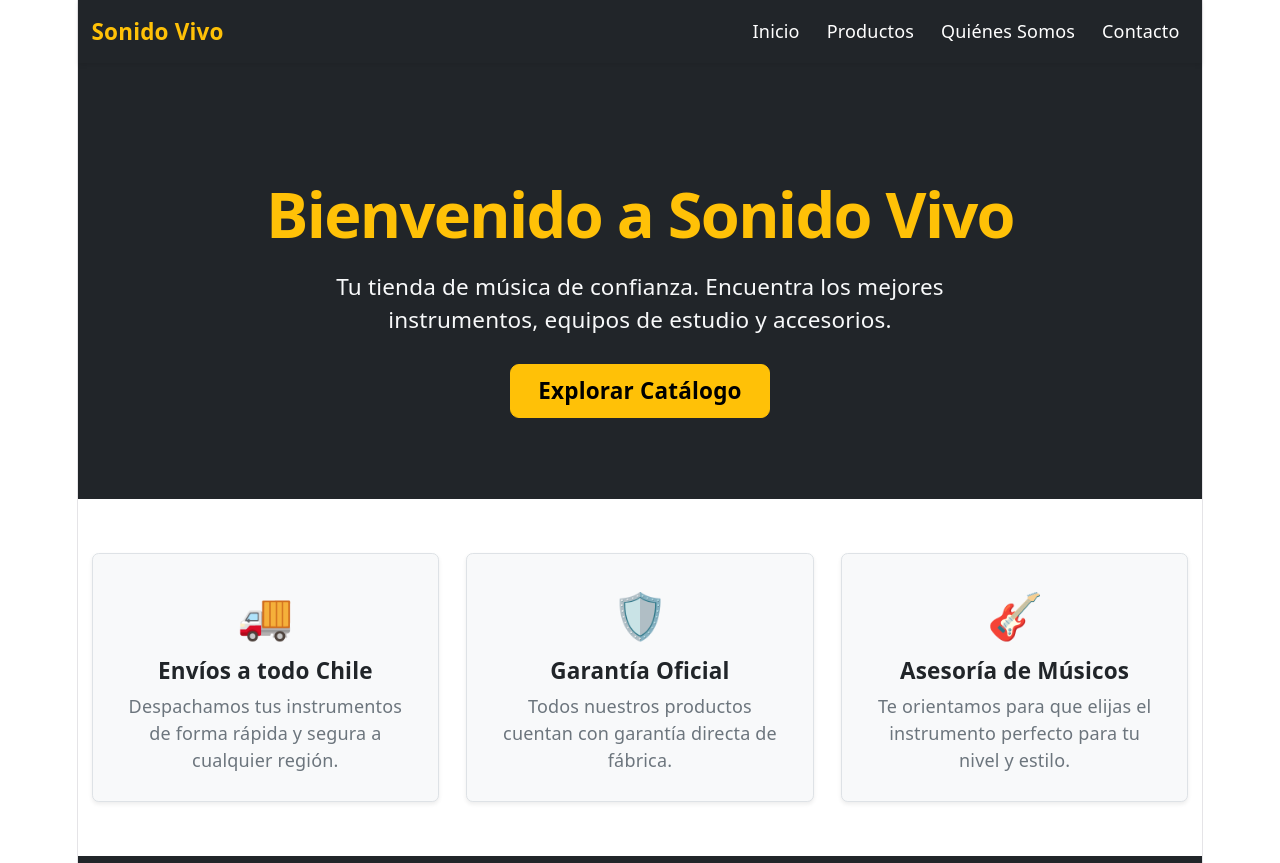
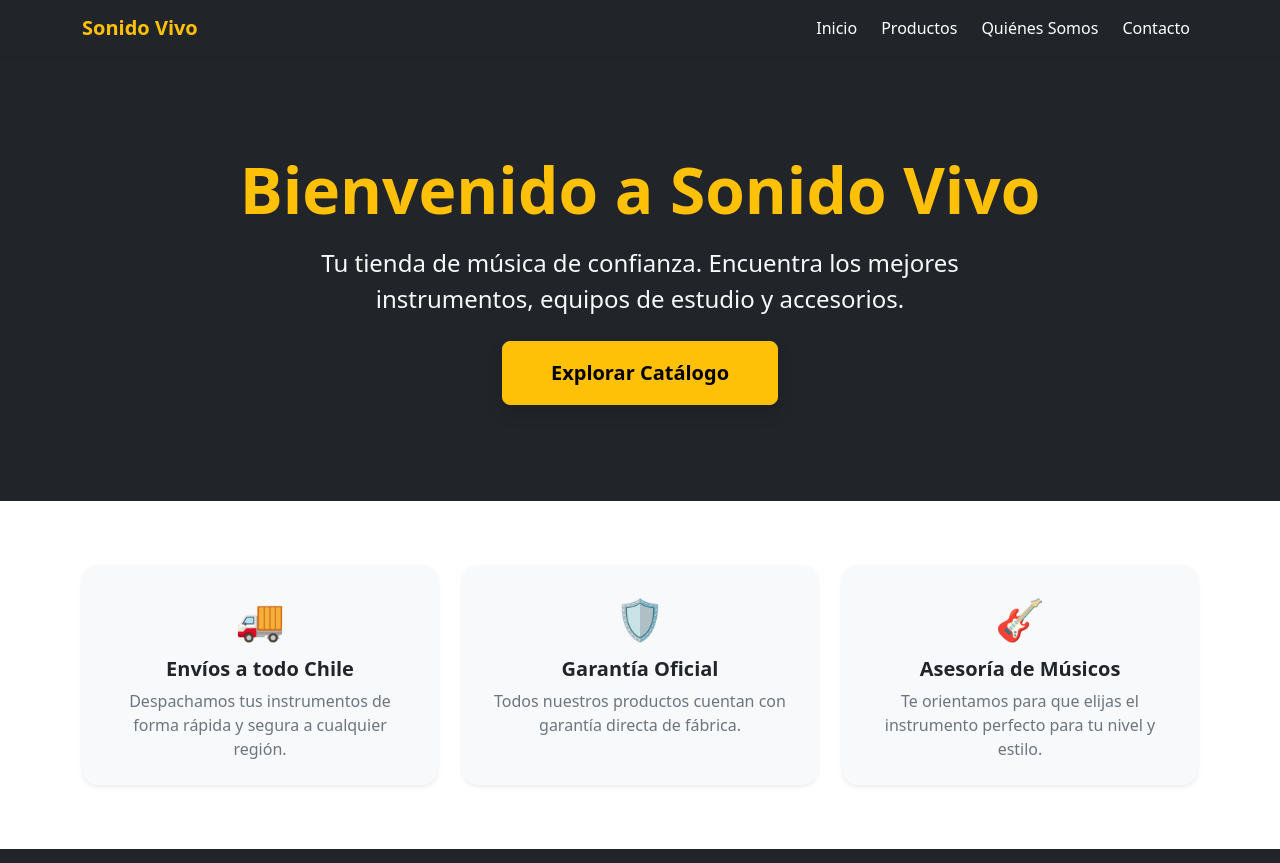
Before and after one commit to Fimchart/SonidoVivo_React, a React (Vite) app: page / in a window 1280 px wide. Built offline with nearby package versions, Linux system fonts and the light colour scheme.

Commit message:
congiguración de css

```diff
--- a/src/index.css
+++ b/src/index.css
@@ -1,111 +1,23 @@
-:root {
-  --text: #6b6375;
-  --text-h: #08060d;
-  --bg: #fff;
-  --border: #e5e4e7;
-  --code-bg: #f4f3ec;
-  --accent: #aa3bff;
-  --accent-bg: rgba(170, 59, 255, 0.1);
-  --accent-border: rgba(170, 59, 255, 0.5);
-  --social-bg: rgba(244, 243, 236, 0.5);
-  --shadow:
-    rgba(0, 0, 0, 0.1) 0 10px 15px -3px, rgba(0, 0, 0, 0.05) 0 4px 6px -2px;
-
-  --sans: system-ui, 'Segoe UI', Roboto, sans-serif;
-  --heading: system-ui, 'Segoe UI', Roboto, sans-serif;
-  --mono: ui-monospace, Consolas, monospace;
-
-  font: 18px/145% var(--sans);
-  letter-spacing: 0.18px;
-  color-scheme: light dark;
-  color: var(--text);
-  background: var(--bg);
-  font-synthesis: none;
-  text-rendering: optimizeLegibility;
+body {
+  margin: 0;
+  padding: 0;
+  background-color: #212529; /* Fondo oscuro global */
+  color: #ffffff;
+  font-family: system-ui, -apple-system, "Segoe UI", Roboto, sans-serif;
   -webkit-font-smoothing: antialiased;
   -moz-osx-font-smoothing: grayscale;
-
-  @media (max-width: 1024px) {
-    font-size: 16px;
-  }
-}
-
-@media (prefers-color-scheme: dark) {
-  :root {
-    --text: #9ca3af;
-    --text-h: #f3f4f6;
-    --bg: #16171d;
-    --border: #2e303a;
-    --code-bg: #1f2028;
-    --accent: #c084fc;
-    --accent-bg: rgba(192, 132, 252, 0.15);
-    --accent-border: rgba(192, 132, 252, 0.5);
-    --social-bg: rgba(47, 48, 58, 0.5);
-    --shadow:
-      rgba(0, 0, 0, 0.4) 0 10px 15px -3px, rgba(0, 0, 0, 0.25) 0 4px 6px -2px;
-  }
-
-  #social .button-icon {
-    filter: invert(1) brightness(2);
-  }
 }
 
 #root {
-  width: 1126px;
-  max-width: 100%;
-  margin: 0 auto;
-  text-align: center;
-  border-inline: 1px solid var(--border);
-  min-height: 100svh;
+  width: 100%;
+  min-height: 100vh;
+  margin: 0;
+  padding: 0;
   display: flex;
   flex-direction: column;
-  box-sizing: border-box;
 }
 
-body {
-  margin: 0;
+/* Evita desbordamientos horizontales en toda la página */
+html, body {
+  overflow-x: hidden;
 }
-
-h1,
-h2 {
-  font-family: var(--heading);
-  font-weight: 500;
-  color: var(--text-h);
-}
-
-h1 {
-  font-size: 56px;
-  letter-spacing: -1.68px;
-  margin: 32px 0;
-  @media (max-width: 1024px) {
-    font-size: 36px;
-    margin: 20px 0;
-  }
-}
-h2 {
-  font-size: 24px;
-  line-height: 118%;
-  letter-spacing: -0.24px;
-  margin: 0 0 8px;
-  @media (max-width: 1024px) {
-    font-size: 20px;
-  }
-}
-p {
-  margin: 0;
-}
-
-code,
-.counter {
-  font-family: var(--mono);
-  display: inline-flex;
-  border-radius: 4px;
-  color: var(--text-h);
-}
-
-code {
-  font-size: 15px;
-  line-height: 135%;
-  padding: 4px 8px;
-  background: var(--code-bg);
-}
--- a/src/paginas/Inicio.tsx
+++ b/src/paginas/Inicio.tsx
@@ -2,28 +2,29 @@ import { Link } from "react-router-dom";
 
 function Inicio() {
   return (
-    <div className="bg-dark text-white min-vh-100">
+    <div className="w-100 min-vh-100 bg-dark text-white m-0 p-0 overflow-x-hidden">
+
       {/* Banner Principal Centrado */}
-      <div className="bg-dark text-white text-center py-5">
-        <div className="container py-4">
-          <h1 className="display-4 fw-bold text-warning mb-3">
+      <section className="bg-dark text-white text-center py-5 w-100">
+        <div className="container py-5">
+          <h1 className="display-3 fw-bold text-warning mb-3">
             Bienvenido a Sonido Vivo
           </h1>
-          <p className="lead text-light mb-4 col-md-8 mx-auto">
+          <p className="lead text-light mb-4 col-md-8 mx-auto fs-4">
             Tu tienda de música de confianza. Encuentra los mejores instrumentos, equipos de estudio y accesorios.
           </p>
-          <Link to="/productos" className="btn btn-warning btn-lg fw-bold px-4">
+          <Link to="/productos" className="btn btn-warning btn-lg fw-bold px-5 py-3 fs-5 shadow">
             Explorar Catálogo
           </Link>
         </div>
-      </div>
+      </section>
 
       {/* Sección de Tarjetas de Beneficios */}
-      <div className="bg-white py-5 text-dark">
-        <div className="container">
+      <section className="bg-white py-5 text-dark w-100">
+        <div className="container py-3">
           <div className="row text-center g-4">
             <div className="col-md-4">
-              <div className="p-4 border rounded shadow-sm h-100 bg-light">
+              <div className="p-4 border-0 rounded-4 shadow-sm h-100 bg-light">
                 <div className="fs-1 mb-2">🚚</div>
                 <h3 className="h5 fw-bold text-dark">Envíos a todo Chile</h3>
                 <p className="text-secondary mb-0">
@@ -33,7 +34,7 @@ function Inicio() {
             </div>
 
             <div className="col-md-4">
-              <div className="p-4 border rounded shadow-sm h-100 bg-light">
+              <div className="p-4 border-0 rounded-4 shadow-sm h-100 bg-light">
                 <div className="fs-1 mb-2">🛡️</div>
                 <h3 className="h5 fw-bold text-dark">Garantía Oficial</h3>
                 <p className="text-secondary mb-0">
@@ -43,7 +44,7 @@ function Inicio() {
             </div>
 
             <div className="col-md-4">
-              <div className="p-4 border rounded shadow-sm h-100 bg-light">
+              <div className="p-4 border-0 rounded-4 shadow-sm h-100 bg-light">
                 <div className="fs-1 mb-2">🎸</div>
                 <h3 className="h5 fw-bold text-dark">Asesoría de Músicos</h3>
                 <p className="text-secondary mb-0">
@@ -53,7 +54,8 @@ function Inicio() {
             </div>
           </div>
         </div>
-      </div>
+      </section>
+
     </div>
   );
 }
```
